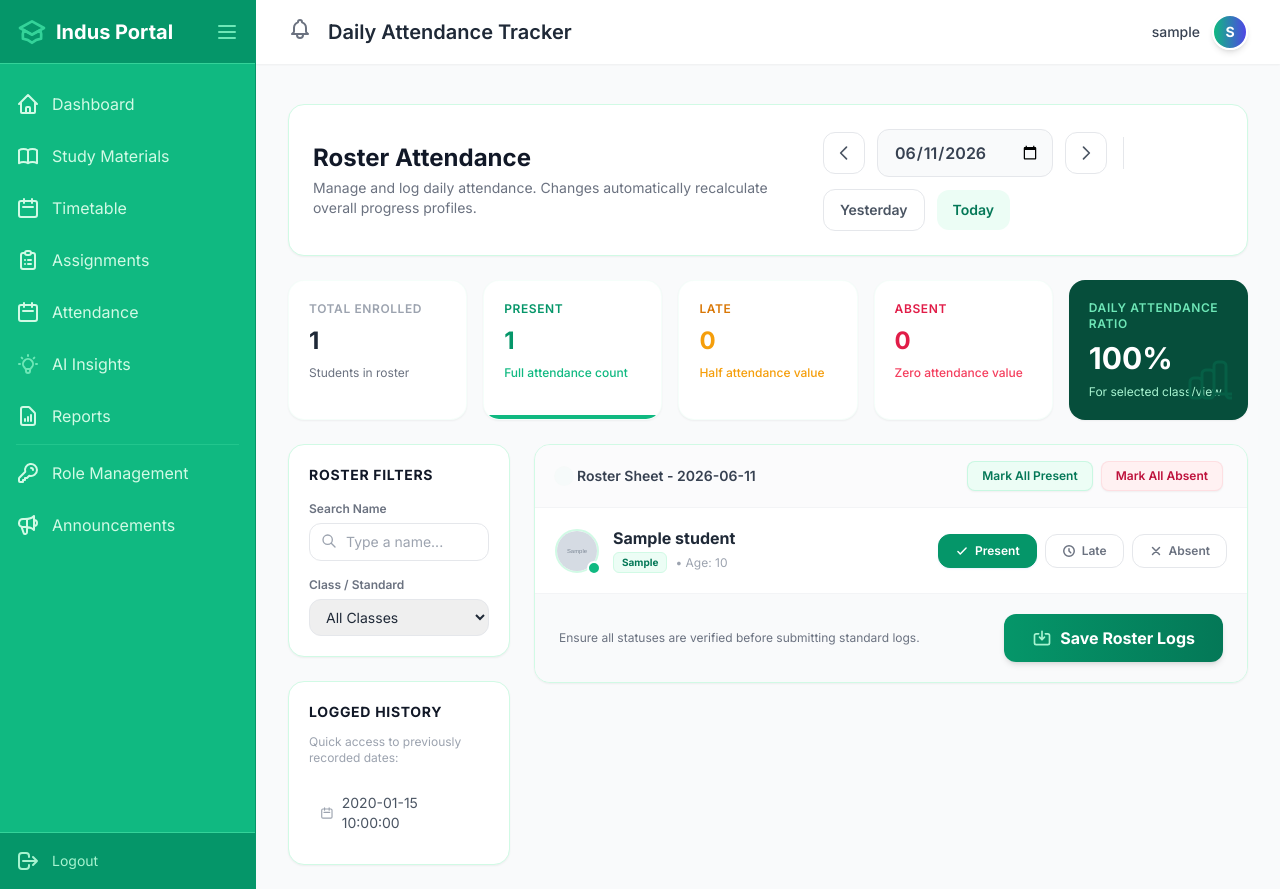
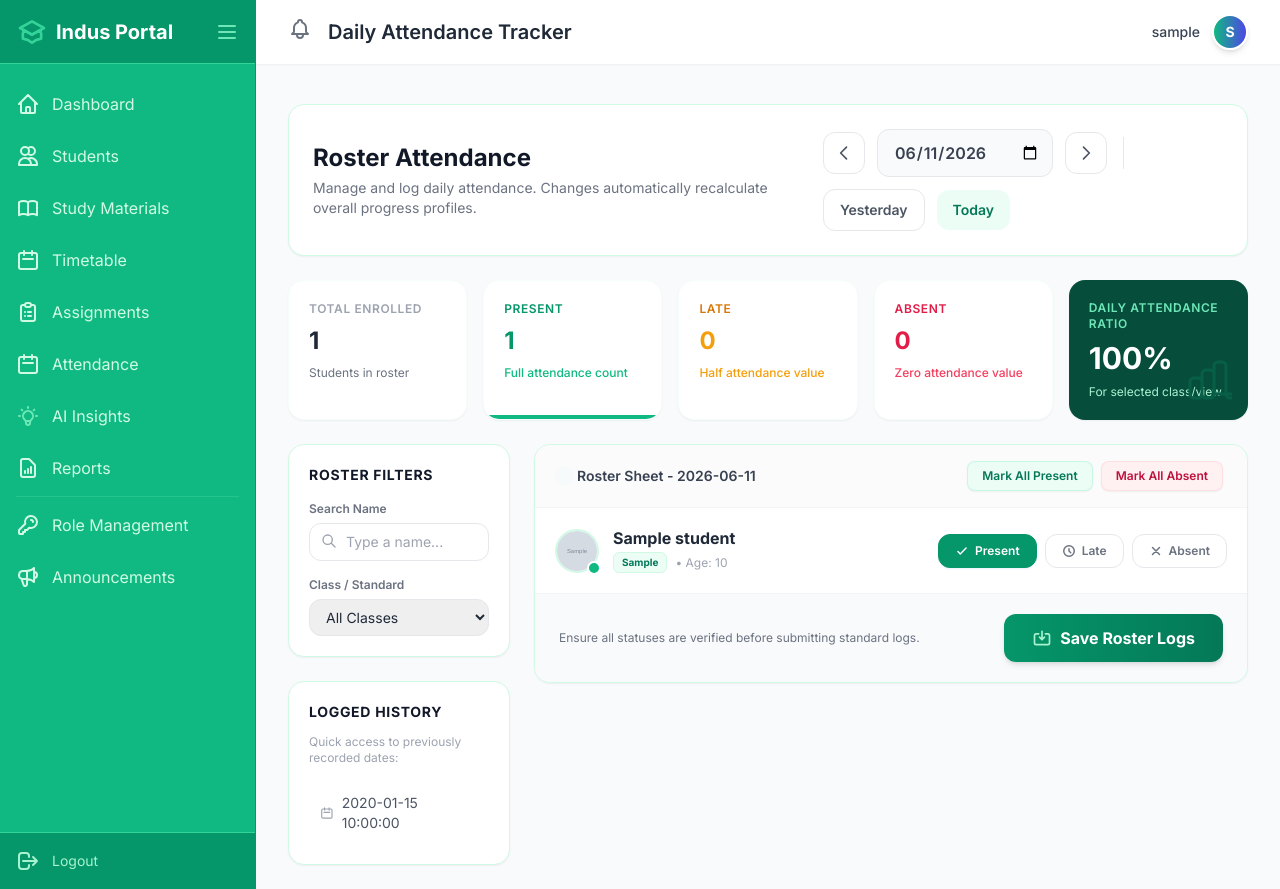
Before and after one commit to kalmeshwargurav1028-sys/student-dashboard1, a Flask app: page /attendance in a window 1280 px wide. Run offline with Flask 3, Linux system fonts and the light colour scheme; a user stored in the database is signed in; grey boxes marked "Sample" are stand-in pictures; a database or web service that is not in the repository returns one stand-in record (values such as "Sample title"); data that the repository does not hold is empty; parts of the project's set-up code (start-up, migrations or seed data) failed here and were passed over; some libraries are stand-ins or nearby versions.

Commit message:
fix: restored Students link in the sidebar

```diff
--- a/templates/base.html
+++ b/templates/base.html
@@ -59,6 +59,14 @@
                         <span class="sidebar-text whitespace-nowrap">Dashboard</span>
                     </a>
                 </li>
+                {% if role_permissions.get('manage_students') and session.get('role') == 'admin' %}
+                <li>
+                    <a href="{{ url_for('dashboard') }}" class="flex items-center px-4 py-3 text-emerald-100 hover:bg-emerald-600 dark:hover:bg-gray-700 hover:text-white group transition-colors">
+                        <svg class="h-6 w-6 flex-shrink-0 mr-3" fill="none" viewBox="0 0 24 24" stroke="currentColor"><path stroke-linecap="round" stroke-linejoin="round" stroke-width="2" d="M12 4.354a4 4 0 110 5.292M15 21H3v-1a6 6 0 0112 0v1zm0 0h6v-1a6 6 0 00-9-5.197M13 7a4 4 0 11-8 0 4 4 0 018 0z" /></svg>
+                        <span class="sidebar-text whitespace-nowrap">Students</span>
+                    </a>
+                </li>
+                {% endif %}
 
 
                 {% if role_permissions.get('edit_materials') %}
```
